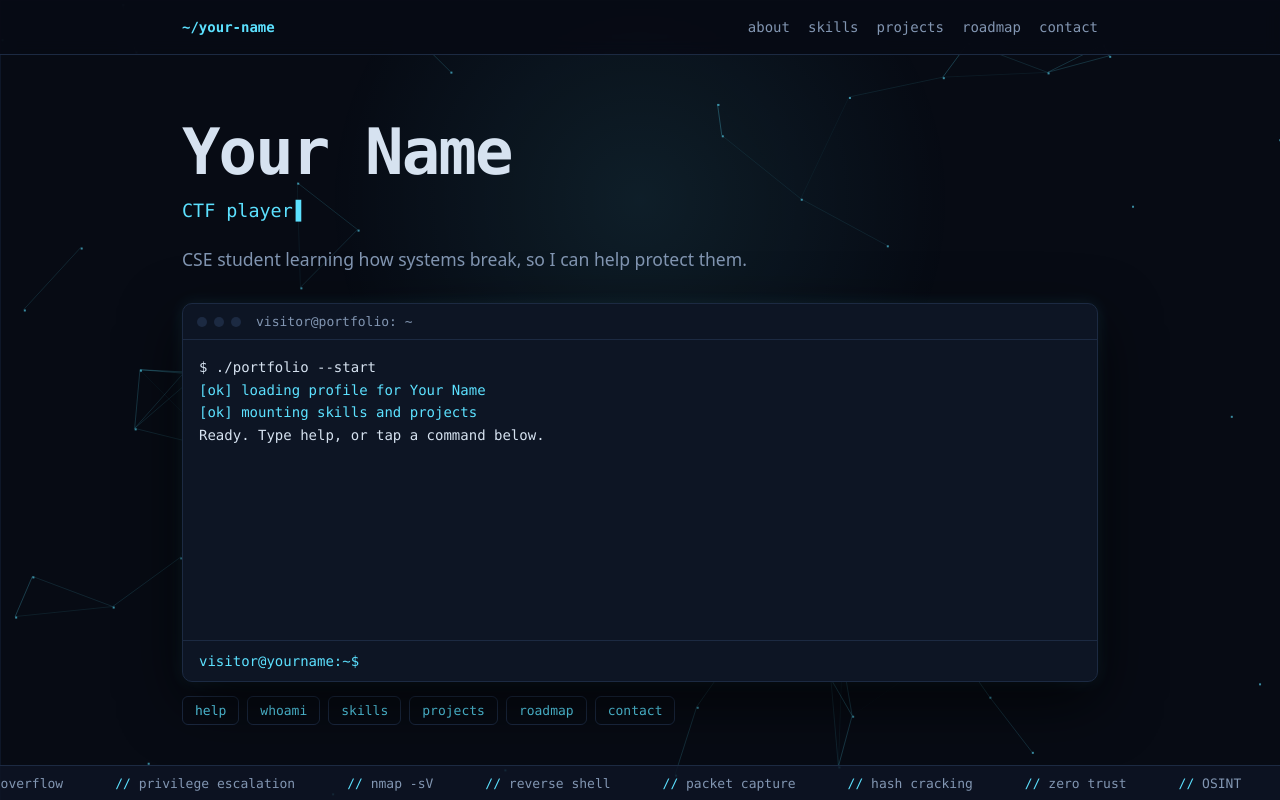
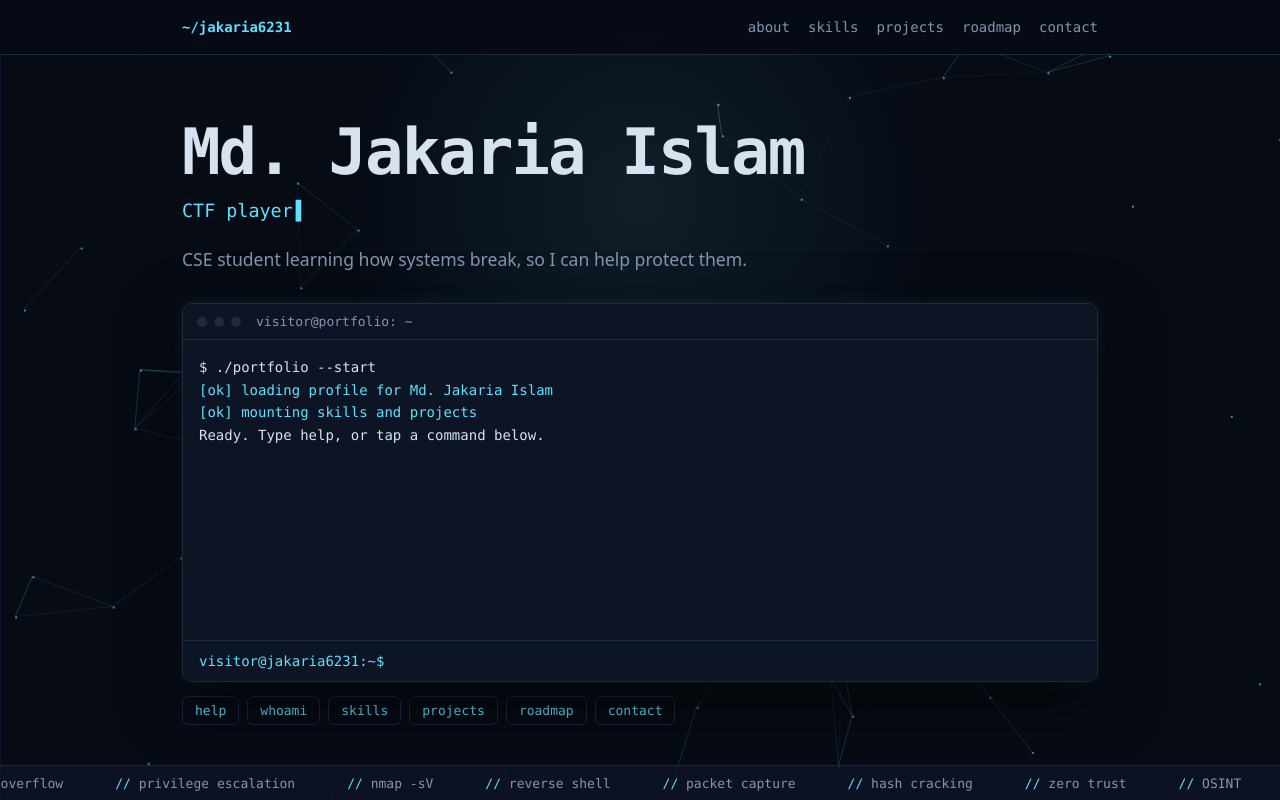
Before and after one commit to jakaria6231/jakaria6231.github.io, a plain HTML site: page index.html in a window 1280 px wide. Shown: the top 800 px of the page. Drawn offline with Linux system fonts and the light colour scheme.

Commit message:
Update personal information in index.html

```diff
--- a/index.html
+++ b/index.html
@@ -3,7 +3,7 @@
 <head>
 <meta charset="utf-8">
 <meta name="viewport" content="width=device-width, initial-scale=1">
-<title>Your Name | Cybersecurity Student</title>
+<title>Md. Jakaria Islam | Cybersecurity Student</title>
 <meta name="description" content="Portfolio of a CSE student learning cybersecurity: projects, skills and learning roadmap.">
 <style>
 :root{--bg:#070b14;--grid:#0e1728;--panel:#0d1524;--line:#1c2a42;--text:#d6e2f0;--mute:#8296b2;--sig:#5ce1ff;--bad:#ff5c7a;--mono:ui-monospace,"SF Mono",SFMono-Regular,Menlo,Consolas,"Liberation Mono",monospace;--sans:system-ui,-apple-system,"Segoe UI",Roboto,"Helvetica Neue",Arial,sans-serif}
@@ -90,10 +90,10 @@ body::before{content:"";position:fixed;inset:0;pointer-events:none;background:ra
 <body>
 <noscript><p class="wrap">Please enable JavaScript to view this portfolio.</p></noscript>
 <canvas id="net" aria-hidden="true"></canvas>
-<nav><div class="wrap"><b>~/your-name</b><div><a href="#about">about</a><a href="#skills">skills</a><a href="#projects">projects</a><a href="#roadmap">roadmap</a><a href="#contact">contact</a></div></div></nav>
+<nav><div class="wrap"><b>~/jakaria6231</b><div><a href="#about">about</a><a href="#skills">skills</a><a href="#projects">projects</a><a href="#roadmap">roadmap</a><a href="#contact">contact</a></div></div></nav>
 
 <header class="hero"><div class="wrap">
-  <h1 id="name" class="glitch" data-t="Your Name">Your Name</h1>
+  <h1 id="name" class="glitch" data-t="Your Name">Md. Jakaria Islam</h1>
   <p class="role" id="role"></p>
   <p class="lead" id="headline"></p>
   <div class="term" role="region" aria-label="Interactive terminal">
@@ -123,8 +123,8 @@ body::before{content:"";position:fixed;inset:0;pointer-events:none;background:ra
    List only skills you have actually used and projects you have actually built.
    Never add a phone number or home address here. */
 const ME = {
-  name: "Your Name",
-  handle: "yourname",
+  name: "Md. Jakaria Islam",
+  handle: "jakaria6231",
   headline: "CSE student learning how systems break, so I can help protect them.",
   roles: ["ethical hacker in training", "CTF player", "future security engineer"],
   about: [
@@ -147,9 +147,9 @@ const ME = {
     { when: "Later", text: "Web application security testing and responsible disclosure through bug bounty programs." }
   ],
   links: {
-    github: "https://github.com/yourusername",
-    linkedin: "https://www.linkedin.com/in/yourusername",
-    email: ["yourname", "gmail.com"]   /* split on purpose: the address is joined by script, which helps against spam bots */
+    github: "https://github.com/jakaria6231",
+    linkedin: "https://www.linkedin.com/in/md-jakaria-islam-8944893b4",
+    email: ["mdjakariaislamjakaria677", "gmail.com"]   /* split on purpose: the address is joined by script, which helps against spam bots */
   }
 };
 /* ============ END OF EDIT BLOCK ============ */
```
